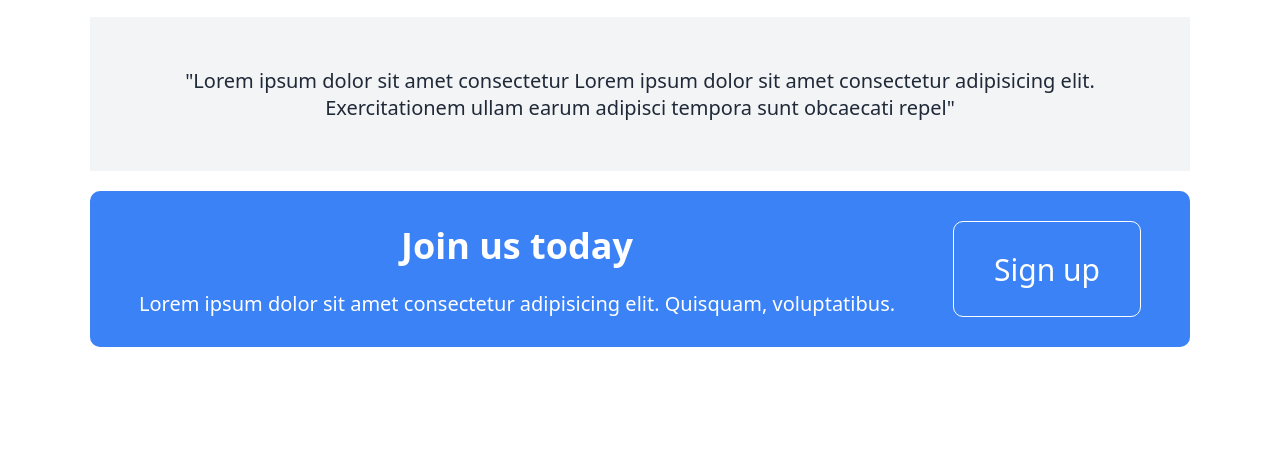
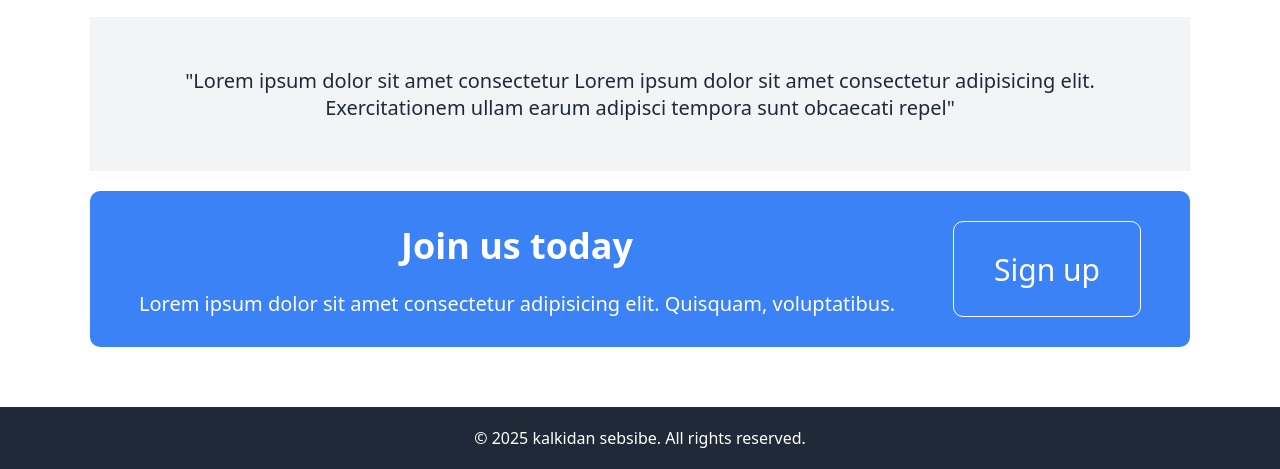
Before and after one commit to kalkidansebsibe/landing_page, a plain HTML site: page index.html in a window 1280 px wide. Shown: the part 1033-1502 px from the top of the page. Before the commit the page ends 1440 px from the top, so only its background shows below. Drawn offline with Linux system fonts and the light colour scheme.

Commit message:
made a footer section

```diff
--- a/index.html
+++ b/index.html
@@ -64,8 +64,9 @@
                <button><a href="#" class="btn">Sign up</a> </button>
             </section>
         </main>
-
-
+        <footer>
+            <p>&copy; 2025 kalkidan sebsibe. All rights reserved.</p>
+        </footer>
     </div>
 </body>
 </html>
--- a/style.css
+++ b/style.css
@@ -148,3 +148,9 @@ section{
     text-decoration: none;
     color: #ffffff;
 }
+footer{
+    background-color: #1f2937;
+    padding: 20px;
+    text-align: center;
+    color: #ffffff;
+}
```
